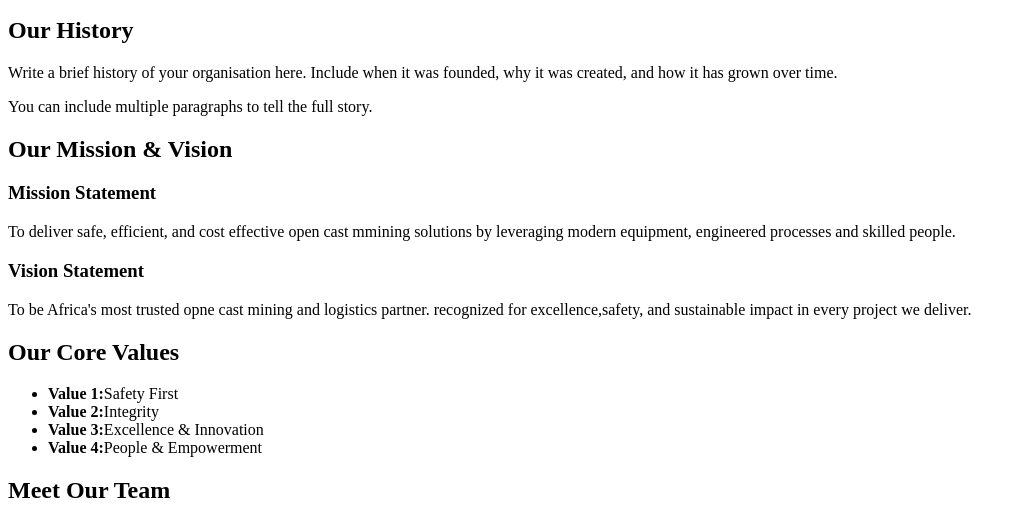
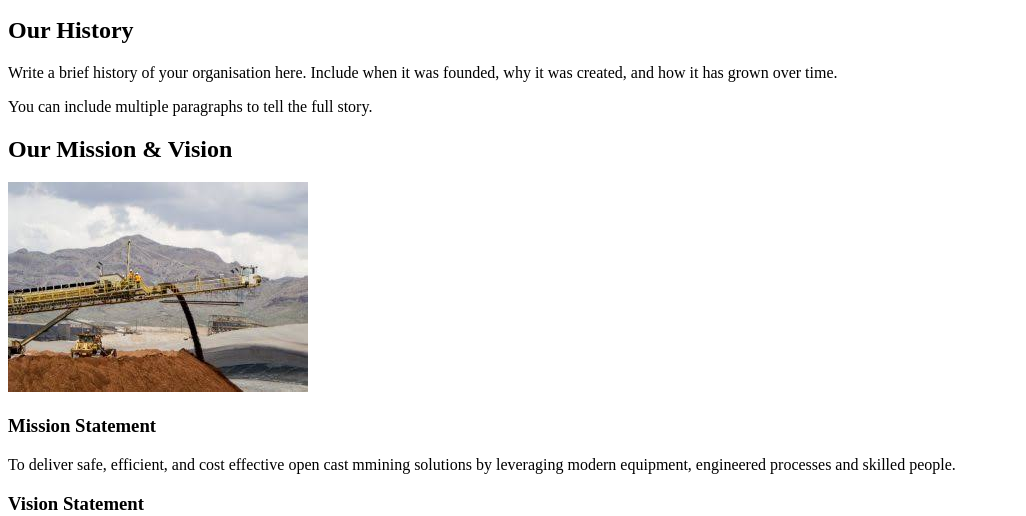
Before and after one commit to LethaboLetshwiti/POE-Part-1, a plain HTML site: page WEDE_POE_ST10482837/about.html in a window 1280 px wide. Shown: the part 284-800 px from the top of the page, without its empty margins (0-1026 px from the left). Drawn offline with Linux system fonts and the light colour scheme.

Commit message:
Add files via upload

```diff
--- a/WEDE_POE_ST10482837/about.html
+++ b/WEDE_POE_ST10482837/about.html
@@ -42,6 +42,7 @@
         <!-- Mission and Vision -->
         <section>
             <h2>Our Mission & Vision</h2>
+            <img src="images/images (5).jpg" alt="Our mission and vision">
 
             <h3>Mission Statement</h3>
             <p>To deliver safe, efficient, and cost effective open cast mmining solutions by leveraging modern equipment, engineered processes and skilled people.</p>
```
Also changed, not shown: WEDE_POE_ST10482837/index.html (+1 -0 lines), WEDE_POE_ST10482837/images/images (4).jpg (added), WEDE_POE_ST10482837/images/images (5).jpg (added).
